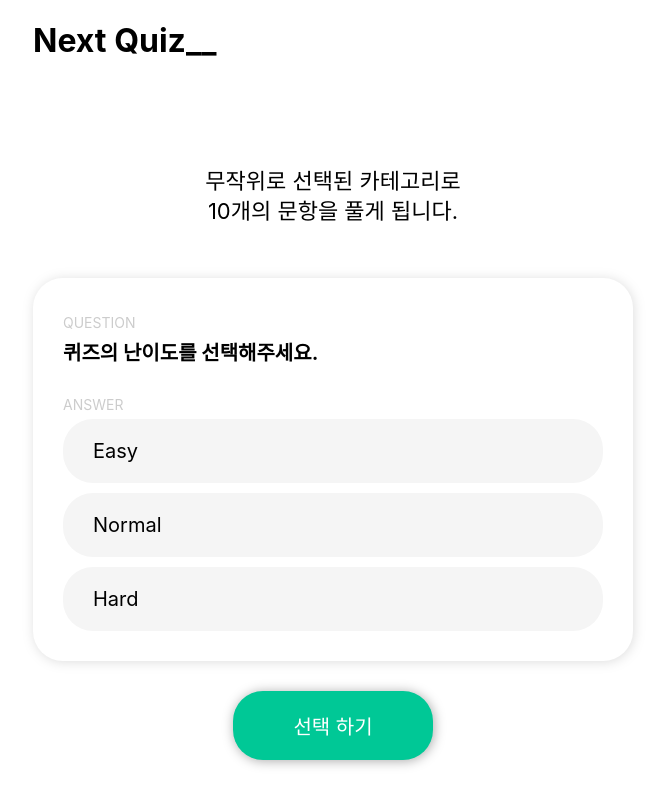
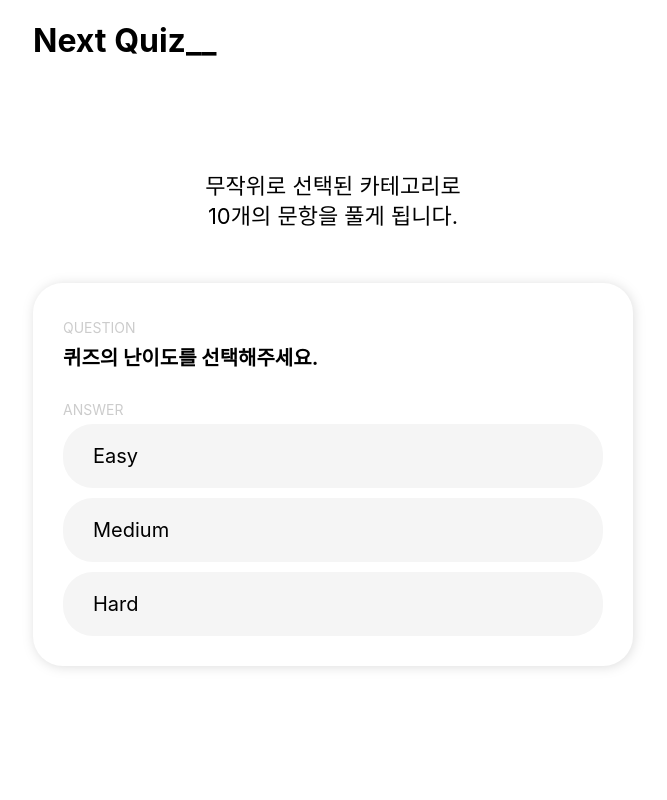
Before and after one commit to drawhale/Next-Quiz, a React (Create React App) app: page / in a window 1280 px wide. Both pictures are taken after a click on the button "퀴즈 풀기". Shown: the whole page, without its empty margins (307-974 px from the left). Built offline with nearby package versions, Linux system fonts and the light colour scheme.

Commit message:
feat: 퀴즈 난이도 선택 로직 적용

```diff
--- a/src/components/QuizStart.tsx
+++ b/src/components/QuizStart.tsx
@@ -6,10 +6,23 @@ import { useQuizContext } from "context/QuizContext";
 import { QUIZ_DIFFICULTYS } from "model/Quiz";
 
 import type { FC } from "react";
+import type { QuizDifficulty } from "model/Quiz";
 
 const QuizStart: FC = () => {
   const quizContext = useQuizContext();
+
   const [step, setStep] = useState(1);
+  const [difficulty, setDifficulty] = useState<QuizDifficulty | null>(null);
+
+  const handleSelectClick = () => {
+    if (!difficulty) {
+      return;
+    }
+
+    quizContext.onStartQuiz({
+      difficulty,
+    });
+  };
 
   return (
     <Wrapper>
@@ -28,13 +41,11 @@ const QuizStart: FC = () => {
           <QuestionCard
             question="퀴즈의 난이도를 선택해주세요."
             answers={QUIZ_DIFFICULTYS}
-            onSelectAnswer={(answer) =>
-              quizContext.onStartQuiz({
-                difficulty: answer as typeof QUIZ_DIFFICULTYS[number],
-              })
-            }
+            onSelectAnswer={(answer) => setDifficulty(answer as QuizDifficulty)}
           />
-          <Button>선택 하기</Button>
+          <Button visible={difficulty !== null} onClick={handleSelectClick}>
+            시작하기
+          </Button>
         </Step2Wrapper>
       )}
     </Wrapper>
--- a/src/components/common/Button.tsx
+++ b/src/components/common/Button.tsx
@@ -5,20 +5,37 @@ import type { FC, ReactNode } from "react";
 type Props = {
   children: ReactNode;
   className?: string;
+  visible?: boolean;
   onClick?: () => void;
 };
 
-const Button: FC<Props> = ({ children, className, onClick }) => {
+const Button: FC<Props> = ({
+  children,
+  className,
+  visible = true,
+  onClick,
+}) => {
   return (
-    <Wrapper className={className} onClick={onClick}>
-      {children}
-    </Wrapper>
+    <>
+      {visible ? (
+        <StyledButton className={className} onClick={onClick}>
+          {children}
+        </StyledButton>
+      ) : (
+        <EmptyWrapper />
+      )}
+    </>
   );
 };
 
 export default Button;
 
-const Wrapper = styled.button`
+const EmptyWrapper = styled.div`
+  width: 100%;
+  height: 6.4rem;
+`;
+
+const StyledButton = styled.button`
   border: 0;
   outline: 0;
   padding: 2rem 6rem;
@@ -29,9 +46,19 @@ const Wrapper = styled.button`
   filter: drop-shadow(1px 1px 6px #00000055);
   cursor: pointer;
   -webkit-tap-highlight-color: transparent;
+  animation: scaleUp 0.1s ease-in-out;
 
   &:hover,
   &:active {
     background-color: #00b386;
   }
+
+  @keyframes scaleUp {
+    from {
+      transform: scale(0);
+    }
+    to {
+      transform: scale(1);
+    }
+  }
 `;
--- /dev/null
+++ b/src/components/common/CheckIcon.tsx
@@ -0,0 +1,18 @@
+import type { FC } from "react";
+
+const CheckIcon: FC = () => {
+  return (
+    <svg
+      width="24px"
+      height="24px"
+      fill="#00c896"
+      version="1.1"
+      viewBox="0 0 512 512"
+      xmlns="http://www.w3.org/2000/svg"
+    >
+      <path d="M448,71.9c-17.3-13.4-41.5-9.3-54.1,9.1L214,344.2l-99.1-107.3c-14.6-16.6-39.1-17.4-54.7-1.8  c-15.6,15.5-16.4,41.6-1.7,58.1c0,0,120.4,133.6,137.7,147c17.3,13.4,41.5,9.3,54.1-9.1l206.3-301.7  C469.2,110.9,465.3,85.2,448,71.9z" />
+    </svg>
+  );
+};
+
+export default CheckIcon;
--- a/src/components/common/QuestionCard.tsx
+++ b/src/components/common/QuestionCard.tsx
@@ -1,5 +1,7 @@
+import { useState } from "react";
 import styled from "styled-components";
-import Card from "./Card";
+import Card from "components/common/Card";
+import CheckIcon from "components/common/CheckIcon";
 
 import type { FC } from "react";
 
@@ -10,6 +12,13 @@ type Props = {
 };
 
 const QuestionCard: FC<Props> = ({ question, answers, onSelectAnswer }) => {
+  const [selectedAnswer, setSelectedAnswer] = useState("");
+
+  const handleAnswerClick = (answer: string) => {
+    setSelectedAnswer(answer);
+    onSelectAnswer(answer);
+  };
+
   return (
     <Card>
       <Description>QUESTION</Description>
@@ -17,7 +26,13 @@ const QuestionCard: FC<Props> = ({ question, answers, onSelectAnswer }) => {
       <Description>ANSWER</Description>
       <AnswerWrapper>
         {answers.map((answer) => (
-          <Answer onClick={() => onSelectAnswer(answer)}>{answer}</Answer>
+          <Answer
+            $selected={selectedAnswer === answer}
+            onClick={() => handleAnswerClick(answer)}
+          >
+            <span>{answer}</span>
+            {selectedAnswer === answer && <CheckIcon />}
+          </Answer>
         ))}
       </AnswerWrapper>
     </Card>
@@ -44,16 +59,21 @@ const AnswerWrapper = styled.div`
   gap: 10px;
 `;
 
-const Answer = styled.div`
+const Answer = styled.div<{ $selected: boolean }>`
   width: 100%;
   padding: 20px 30px;
+  display: flex;
+  justify-content: space-between;
   box-sizing: border-box;
   background-color: #f5f5f5;
   border-radius: 3rem;
   font-size: 2rem;
   cursor: pointer;
+  -webkit-tap-highlight-color: transparent;
 
   &:hover {
     background-color: #eeeeee;
   }
+
+  ${(props) => props.$selected && `font-weight: bold;`}
 `;
--- a/src/context/QuizContext.tsx
+++ b/src/context/QuizContext.tsx
@@ -1,4 +1,6 @@
 import { createContext, useEffect, useState, useContext } from "react";
+import { getQuiz } from "api/quiz";
+import { QUIZ_QUEISTION_AMOUNT } from "model/Quiz";
 
 import type { FC, ReactNode } from "react";
 import type { QuizStatus, QuizStartOptions } from "model/Quiz";
@@ -22,8 +24,14 @@ type Props = {
 export const QuizContextProvider: FC<Props> = ({ children }) => {
   const [status, setStatus] = useState<QuizStatus>("start");
 
-  const startQuiz = (options: QuizStartOptions) => {
+  const startQuiz = async (options: QuizStartOptions) => {
     setStatus("inprogress");
+    const quizData = await getQuiz({
+      amount: QUIZ_QUEISTION_AMOUNT,
+      difficulty: options.difficulty.toLowerCase(),
+    });
+
+    console.log(quizData);
   };
 
   const contextValue: QuizContextValue = {
--- a/src/model/Quiz.ts
+++ b/src/model/Quiz.ts
@@ -1,11 +1,12 @@
-export type QuizDifficulty = "Easy" | "Normal" | "Hard";
+export type QuizDifficulty = "Easy" | "Medium" | "Hard";
 
 export type QuizStatus = "start" | "inprogress" | "done";
 export type QuizStartOptions = {
   difficulty: QuizDifficulty;
 };
 
-export const QUIZ_DIFFICULTYS: QuizDifficulty[] = ["Easy", "Normal", "Hard"];
+export const QUIZ_QUEISTION_AMOUNT = 10;
+export const QUIZ_DIFFICULTYS: QuizDifficulty[] = ["Easy", "Medium", "Hard"];
 
 class Quiz {}
 
```
